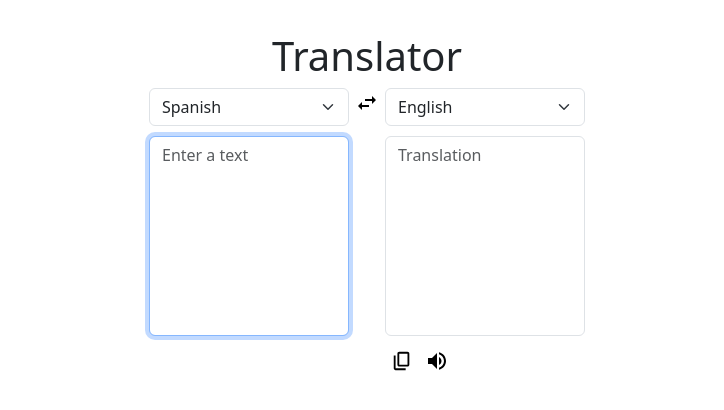
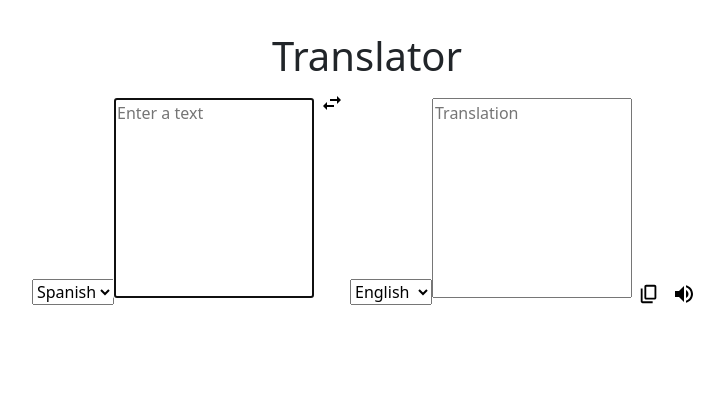
Before and after one commit to elialcodes/translator, a React (Vite) app: page / in a window 1280 px wide. Shown: the top 410 px of the page, without its empty margins (273-997 px from the left). Built offline with nearby package versions, Linux system fonts and the light colour scheme.

Commit message:
fix: language selector and textarea without react bootstrap

```diff
--- a/src/components/LanguageSelector.tsx
+++ b/src/components/LanguageSelector.tsx
@@ -1,4 +1,3 @@
-import { Form } from 'react-bootstrap';
 import { SUPPORTED_LANGUAGES } from '../constants';
 import { type FC } from 'react';
 import { FromLanguage, Language } from '../types';
@@ -21,13 +20,9 @@ export const LanguageSelector: FC<Props> = ({ value, onChange }) => {
   };
 
   return (
-    <Form.Select
-      aria-label="Select the language"
-      onChange={handleChange}
-      value={value}
-    >
-      {/* lo dejamos preparado para una futura api mejor que contemple como idioma de partida
-      "auto" para detectar el idioma del fromText:
+    <select onChange={handleChange} value={value}>
+      {/* lo dejamos preparado para una futura api mejor que contemple como idioma de
+      partida "auto" para detectar el idioma del fromText:
       si type = "from", por defecto tendrá valor "auto" para detectar el idioma */}
       {/* {type === 'from' && <option value="auto">Detect language</option>} */}
 
@@ -39,6 +34,6 @@ export const LanguageSelector: FC<Props> = ({ value, onChange }) => {
           {literal}
         </option>
       ))}
-    </Form.Select>
+    </select>
   );
 };
--- a/src/components/TextArea.tsx
+++ b/src/components/TextArea.tsx
@@ -1,4 +1,3 @@
-import { Form } from 'react-bootstrap';
 import { type FC } from 'react';
 
 interface Props {
@@ -20,8 +19,7 @@ export const TextArea: FC<Props> = ({ type, loading, onChange, value }) => {
   };
 
   return (
-    <Form.Control
-      as="textarea"
+    <textarea
       autoFocus={type === 'from'}
       placeholder={type === 'from' ? 'Enter a text' : 'Translation'}
       onChange={type === 'from' ? handleChangeTextArea : undefined}
@@ -36,6 +34,6 @@ export const TextArea: FC<Props> = ({ type, loading, onChange, value }) => {
       readOnly={type === 'to'}
     >
       {loading && <span>...Loading</span>}
-    </Form.Control>
+    </textarea>
   );
 };
```
